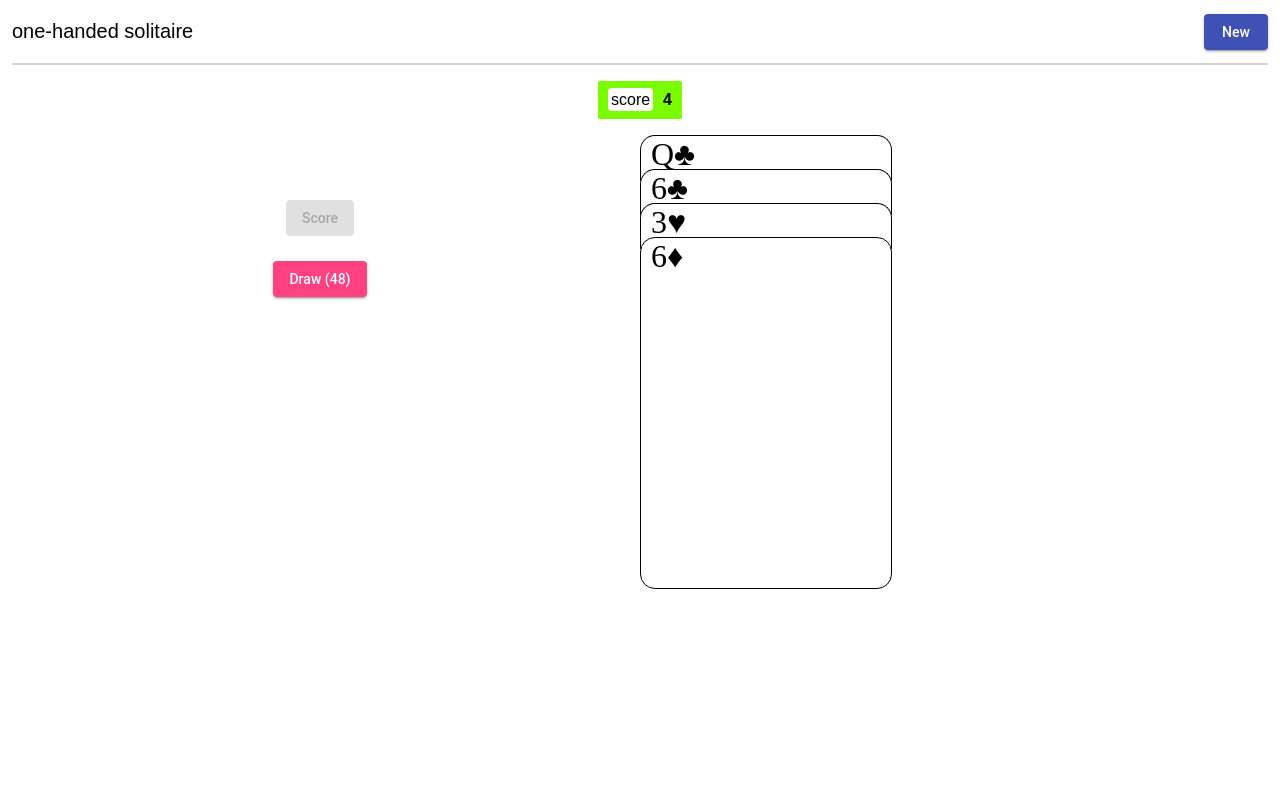
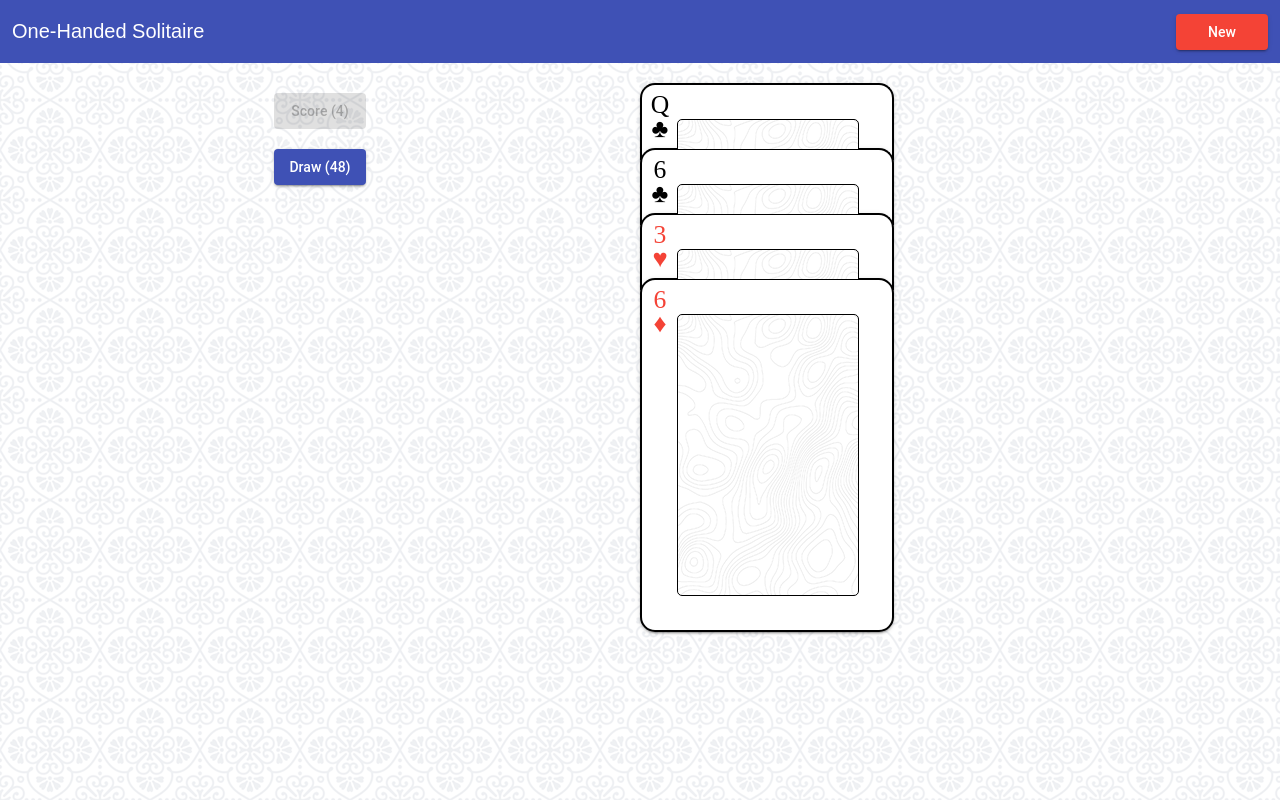
Before and after one commit to huntermacd/ng-one-handed-solitaire, an Angular app: page / in a window 1280 px wide. Built offline with nearby package versions, Linux system fonts and the light colour scheme.

Commit message:
Styling overhaul

```diff
--- a/src/app/app.component.css
+++ b/src/app/app.component.css
@@ -2,8 +2,9 @@
   display: flex;
   justify-content: space-between;
   align-items: center;
-  margin: 0 12px;
-  border-bottom: 2px solid lightgray;
+  padding: 0 12px;
+  background-color: #3f51b5;
+  color: white;
 }
 
 .header p {
@@ -11,48 +12,30 @@
   font-family: sans-serif;
 }
 
-.score {
-  display: flex;
-  justify-content: center;
+.header button {
+  width: 92px;
 }
 
-.score > p {
-  background-color: lawngreen;
-  padding: 10px;
-  border-radius: 2px;
-  font-weight: bold;
-}
-
-.score span {
-  background-color: white;
-  padding: 3px;
-  border-radius: 4px;
-  margin-right: 10px;
-  font-weight: normal;
+.controls-hand {
+  display: flex;
+  margin-top: 20px;
 }
 
 .controls {
-  display: inline-flex;
+  width: 50%;
+  display: flex;
   flex-direction: column;
-  position: absolute;
-  top: 25%;
-  width: 50%;
 }
 
 .controls button {
-  margin: 0 auto;
-}
-
-.controls button:first-of-type {
-  margin-bottom: 25px;
+  margin: 10px;
+  width: 92px;
+  align-self: center;
+  padding: 0 10px;
 }
 
 .hand {
-  overflow: hidden;
-}
-
-.hand > div {
-  margin-left: 50%;
+  width: 50%;
 }
 
 .end {
@@ -65,4 +48,6 @@
 
 .end p {
   font-size: 2em;
+  margin: 0;
+  color: #3f51b5;
 }
--- a/src/app/app.component.html
+++ b/src/app/app.component.html
@@ -1,23 +1,22 @@
 <div class="header">
-  <p>one-handed solitaire</p>
-  <button mat-raised-button color="primary" (click)="newGame()">New</button>
+  <p>One-Handed Solitaire</p>
+  <button mat-raised-button color="warn" (click)="newGame()">New</button>
 </div>
 <div *ngIf="!showGameEnd">
-  <div class="score">
-      <p><span>score</span>{{hand.length}}</p>
-  </div>
-  <div class="controls">
-      <button mat-raised-button color="warn" [disabled]="(selected.length === 0 || selected.length % 2 !== 0)" (click)="score()">Score</button>
-      <button mat-raised-button color="accent" *ngIf="!this.deck.length" (click)="endGame()">End Game</button>
-      <button mat-raised-button color="accent" *ngIf="this.deck.length" (click)="draw()">Draw ({{deck.length}})</button>
-  </div>
-  <div class="hand">
-    <div *ngFor="let card of hand; index as i; last as isLast">
-      <app-card (addSelection)="addSelection(card)" [selected]="selected.includes(card)" [last]="isLast" [shown]="i >= hand.length - 4" [card]="card"></app-card>
+  <div class="controls-hand">
+    <div class="controls">
+      <button mat-raised-button color="warn" [disabled]="(selected.length === 0 || selected.length % 2 !== 0)" (click)="score()">Score ({{hand.length}})</button>
+      <button mat-raised-button color="primary" *ngIf="!this.deck.length" (click)="endGame()">End Game</button>
+      <button mat-raised-button color="primary" *ngIf="this.deck.length" (click)="draw()">Draw ({{deck.length}})</button>
+    </div>
+    <div class="hand">
+      <div *ngFor="let card of hand; index as i; last as isLast">
+        <app-card (addSelection)="addSelection(card)" [selected]="selected.includes(card)" [last]="isLast" [shown]="i >= hand.length - 4" [card]="card"></app-card>
+      </div>
     </div>
   </div>
 </div>
 <div class="end" *ngIf="showGameEnd">
-  <p>you scored</p>
+  <p>Final Score</p>
   <p>{{hand.length}}</p>
 </div>
--- a/src/app/card/card.component.css
+++ b/src/app/card/card.component.css
@@ -1,37 +1,75 @@
 .card {
   background-color: white;
-  border: 1px solid black;
+  border: 2px solid black;
   border-radius: 15px 15px 0 0;
-  height: 45px;
+  height: 75px;
   width: 250px;
   border-bottom: 0;
   margin-bottom: -12px;
+  box-shadow: 0 3px 1px -2px rgba(0,0,0,.2), 0 2px 2px 0 rgba(0,0,0,.14), 0 1px 5px 0 rgba(0,0,0,.12);
 }
 
-.card > span {
-  font-size: 2em;
+.bg {
+  height: 29px;
+  width: 180px;
+  background-image: url('../../assets/topography.png');
+  border: 1px solid black;
+  position: relative;
+  left: 35px;
+  top: -25px;
+  border-radius: 5px 5px 0 0;
+}
+
+.bg:after {
+  display: block;
+  content: '';
+  height: 100%;
+  opacity: 0.25;
+}
+
+.rank-symbol {
+  padding: 5px 0 0 2px;
+}
+
+.rank-symbol span {
+  font-size: 1.6em;
   font-family: serif;
-  padding-left: 10px;
-  display: inline-block;
+  display: block;
+  text-align: center;
+  width: 32px;
+}
+
+.symbol {
+  width: 24px;
+  margin-top: -5px;
 }
 
 .full {
-  border: 1px solid black;
+  border: 2px solid black;
   border-radius: 15px;
   height: 350px;
   margin-bottom: 0;
 }
 
+.full .bg {
+  height: 280px;
+  border-radius: 5px;
+}
+
 .selected {
-  background-color: yellow;
+  background-color: #ffff00;
 }
 
 .hidden {
   height: 25px;
-  border: 1px solid black;
+  border: 2px solid black;
   border-bottom: 0;
   width: 250px;
   border-radius: 15px;
   margin-bottom: -22px;
   background-color: white;
 }
+
+.red {
+  color: #f44336;
+}
--- a/src/app/card/card.component.html
+++ b/src/app/card/card.component.html
@@ -1,4 +1,8 @@
 <div *ngIf="shown" class="card" [class.full]="last" (click)="addSelection.emit(card)" [class.selected]="selected">
-  <span>{{ card.rank }}<span [innerHTML]="card.symbol"></span></span>
+  <div class="rank-symbol" [class.red]="card.suit === 'hearts' || card.suit === 'diamonds'">
+    <span>{{ card.rank }}</span>
+    <span class="symbol" [innerHTML]="card.symbol"></span>
+  </div>
+  <div class="bg"></div>
 </div>
 <div *ngIf="!shown" class="hidden"></div>
--- a/src/styles.css
+++ b/src/styles.css
@@ -8,4 +8,5 @@ html, body {
 
 body {
   font-family: sans-serif;
+  background-image: url('./assets/regal.png');
 }
```
Also changed, not shown: src/assets/regal.png (added), src/assets/topography.png (added).
